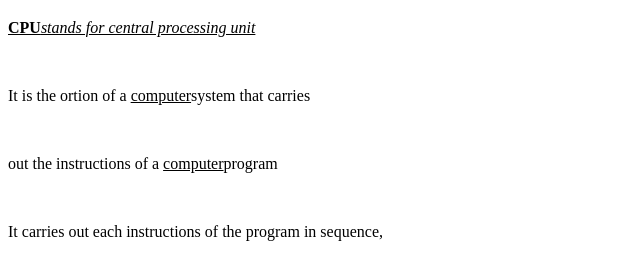
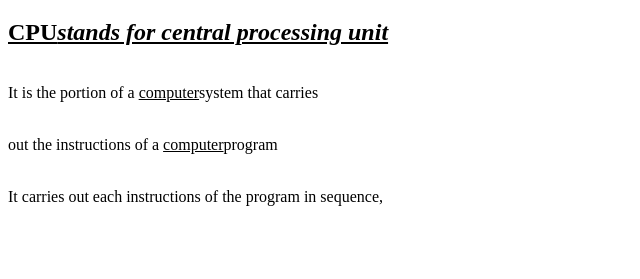
Before and after one commit to iamneo-production/cafccbebdabedaafadaeccdfffebaeceaec, a plain HTML site: page public/index.html in a window 1280 px wide. Shown: the part 61-340 px from the top of the page, without its empty margins (0-640 px from the left). Drawn offline with Linux system fonts and the light colour scheme.

Commit message:
Backup Commit

```diff
--- a/public/index.html
+++ b/public/index.html
@@ -4,10 +4,11 @@
     <body>
         <h1>CPU</h1>
     </head>
-        <P><u><b>CPU</b><em>stands for central processing unit</em></u></P><br>
-        <p>It is the ortion of a <u>computer</u>system that carries</p><br>
-        <p>out the instructions of a <u>computer</u>program</p><br>
-        <p>It carries out each instructions of the program in sequence,</p><br>
+        <P><u><h2>CPU<em>stands for central processing unit</h2></em></u><br>
+        It is the portion of a <u>computer</u>system that carries</p><br>
+        out the instructions of a <u>computer</u>program</p><br>
+        It carries out each instructions of the program in sequence,<br>
+            </p>
 
 
     </body>
```
